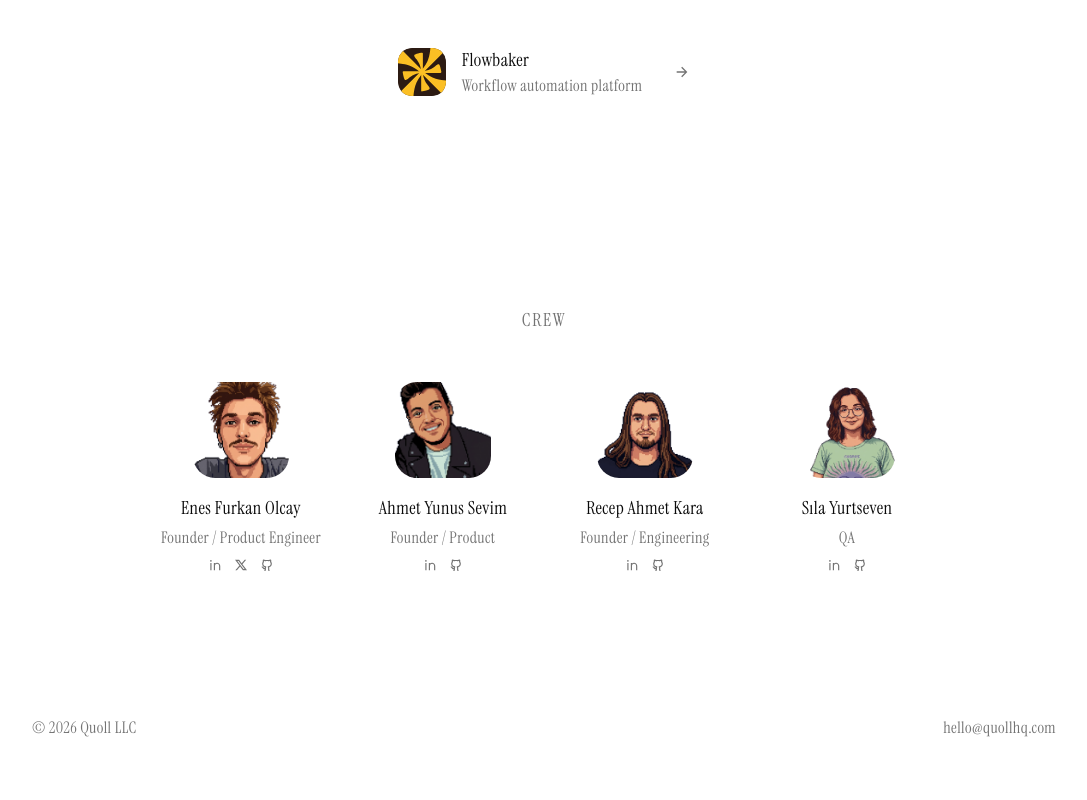
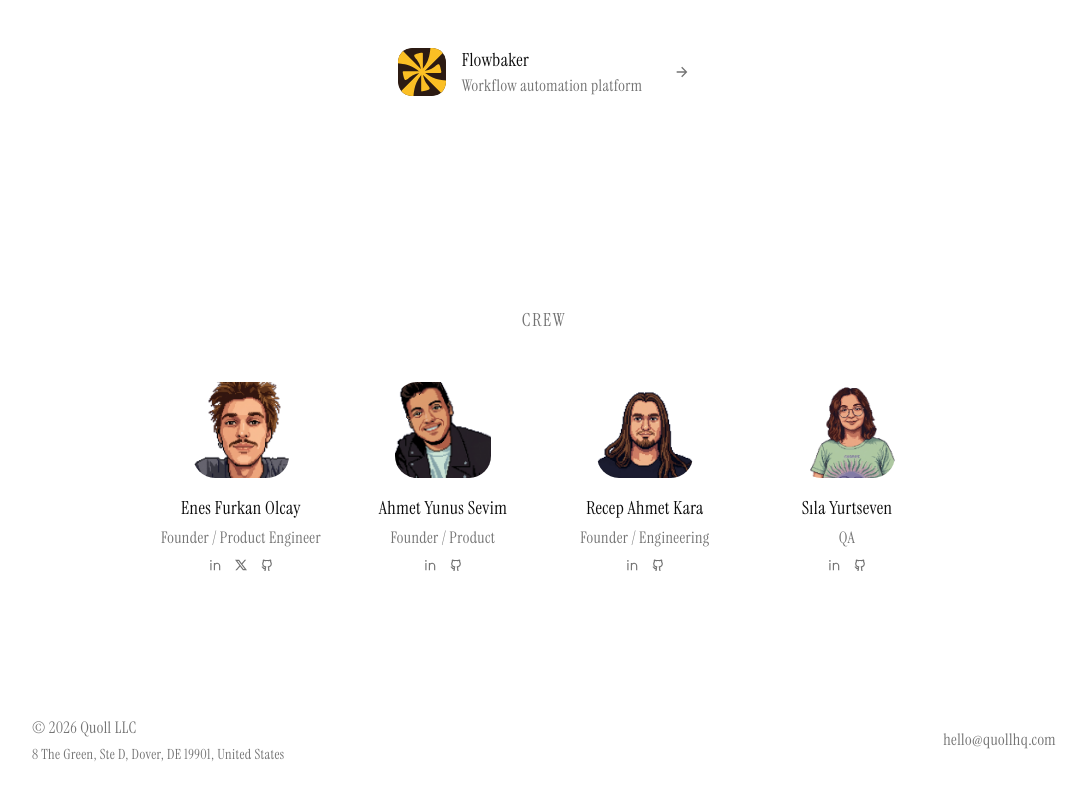
Before and after one commit to xis/quoll-website, a React (Vite) app: page / in a window 1280 px wide. Shown: the part 450-1250 px from the top of the page, without its empty margins (96-1183 px from the left). Built offline with nearby package versions, Linux system fonts and the light colour scheme.

Commit message:
feat: update footer to include company address and enhance layout

```diff
--- a/src/App.tsx
+++ b/src/App.tsx
@@ -116,9 +116,12 @@
   return (
     <footer className="px-6 py-12">
       <div className="mx-auto flex max-w-5xl items-center justify-between text-base">
-        <span className="text-muted-foreground">
-          &copy; {new Date().getFullYear()} Quoll LLC
-        </span>
+        <div className="flex flex-col gap-1 text-muted-foreground">
+          <span>&copy; {new Date().getFullYear()} Quoll LLC</span>
+          <address className="text-sm not-italic">
+            8 The Green, Ste D, Dover, DE 19901, United States
+          </address>
+        </div>
         <a
           href="mailto:hello@quollhq.com"
           className="text-muted-foreground transition-colors hover:text-foreground"
```
